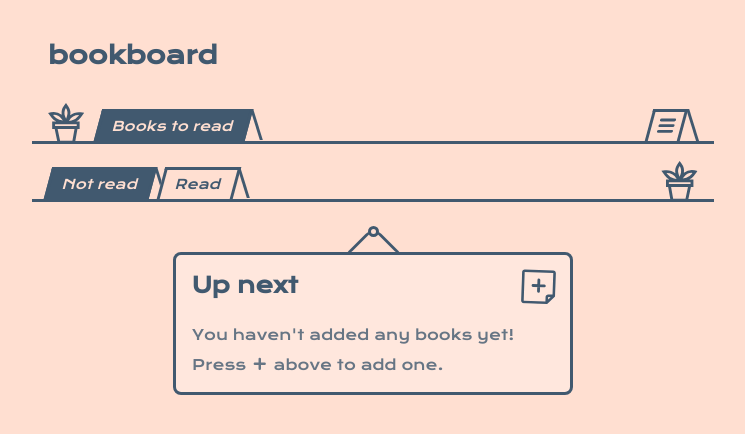
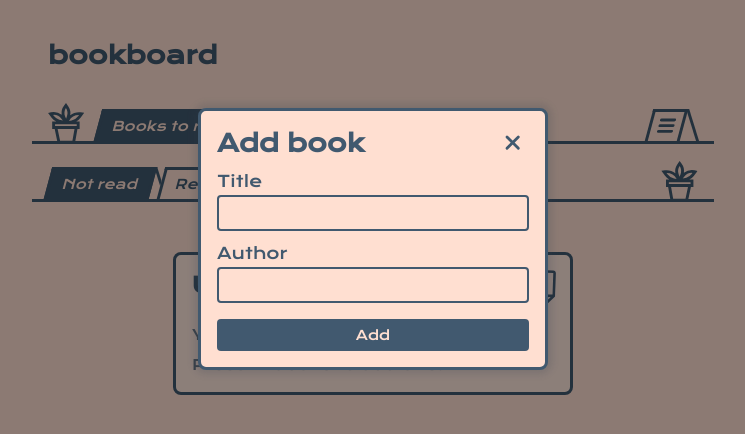
Before and after one commit to repercussive/bookboard, a Next.js app: page /home in a window 1280 px wide. Both pictures are taken after a click on the button 805 px from the left and 285 px from the top of the page. Shown: the top 434 px of the page, without its empty margins (267-1012 px from the left). Built offline with nearby package versions, Linux system fonts and the light colour scheme.

Commit message:
💄 add ui for entering book details

```diff
--- /dev/null
+++ b/components/icons/CrossIcon.tsx
@@ -0,0 +1,13 @@
+const CrossIcon = () => {
+  return (
+    <path
+      d="M18 6L6 18M6 6l12 12"
+      stroke="currentColor"
+      strokeWidth={3}
+      strokeLinecap="round"
+      strokeLinejoin="round"
+    />
+  )
+}
+
+export default CrossIcon
--- a/components/pages/home/AddBookButton.tsx
+++ b/components/pages/home/AddBookButton.tsx
@@ -1,13 +1,17 @@
 import { styled } from '@stitches/react'
 import { defaultPseudo } from '@/styles/utilStyles'
-import PlusIcon from '@/components/icons/PlusIcon'
+import * as Dialog from '@radix-ui/react-dialog'
+import AddBookDialog from '@/components/pages/home/AddBookDialog'
 import Flex from '@/components/modular/Flex'
 import Icon from '@/components/modular/Icon'
+import PlusIcon from '@/components/icons/PlusIcon'
 
 const AddBookButton = () => {
   return (
     <Flex center css={{ position: 'relative', zIndex: 1, transform: 'rotate(2deg)' }}>
       <StickyNote />
+      <Dialog.Root>
+        <AddBookDialog />
         <StyledButton aria-label="Add a book to this board">
           <Flex center as="span">
             <Icon
@@ -16,20 +20,19 @@ const AddBookButton = () => {
             />
           </Flex>
         </StyledButton>
+      </Dialog.Root>
     </Flex>
   )
 }
 
-const StyledButton = styled('button', {
+const StyledButton = styled(Dialog.Trigger, {
   padding: '0.35em',
   background: 'none',
-  transition: 'color 120ms',
-  cursor: 'pointer',
   '&::before': { // button background
     ...defaultPseudo,
     zIndex: -1,
     backgroundColor: '$board',
-    transition: 'background-color 120ms'
+    transition: 'background-color 100ms'
   },
   '&::after': { // covers sticky note flap
     ...defaultPseudo,
--- /dev/null
+++ b/components/pages/home/AddBookDialog.tsx
@@ -0,0 +1,109 @@
+import { styled } from '@/styles/stitches.config'
+import * as Dialog from '@radix-ui/react-dialog'
+import Flex from '@/components/modular/Flex'
+import Icon from '@/components/modular/Icon'
+import Spacer from '@/components/modular/Spacer'
+import CrossIcon from '@/components/icons/CrossIcon'
+
+const AddBookDialog = () => {
+  return (
+    <Dialog.Portal>
+      <Overlay>
+        <ContentWrapper>
+          <TitleSection />
+          <Spacer mb="$3" />
+          <InputSection />
+          <Spacer mb="$4" />
+          <AddButton>Add</AddButton>
+        </ContentWrapper>
+      </Overlay>
+    </Dialog.Portal>
+  )
+}
+
+const TitleSection = () => {
+  return (
+    <Flex align="center">
+      <Dialog.Title>Add book</Dialog.Title>
+      <Spacer ml="auto" />
+      <CloseButton>
+        <Icon icon={CrossIcon} />
+      </CloseButton>
+    </Flex>
+  )
+}
+
+const InputSection = () => {
+  return (
+    <>
+      <label>
+        Title
+        <Spacer mb="$1" />
+        <BookTitleInput />
+      </label>
+      <Spacer mb="$3" />
+      <label>
+        Author
+        <Spacer mb="$1" />
+        <BookTitleInput />
+      </label>
+    </>
+  )
+}
+
+const ContentWrapper = styled(Dialog.Content, {
+  display: 'flex',
+  flexDirection: 'column',
+  width: 'min(350px, calc(100vw - 1rem))',
+  p: '$4',
+  m: '$2',
+  bg: '$bg',
+  border: 'solid 3px $primary',
+  borderRadius: '8px',
+  boxShadow: 'var(--color-shadow) 0 0 8px 4px !important',
+  '& p': {
+    fontSize: '$body'
+  }
+})
+
+const Overlay = styled(Dialog.Overlay, {
+  bg: 'rgba(0, 0, 0, 0.45)',
+  zIndex: 1,
+  position: 'fixed',
+  inset: 0,
+  display: 'flex',
+  flexDirection: 'column',
+  alignItems: 'center',
+  paddingTop: '12.5vh',
+  overflowY: 'auto'
+})
+
+const BookTitleInput = styled('input', {
+  width: '100%',
+  border: 'solid 2px $primary',
+  borderRadius: '4px',
+  bg: 'none'
+})
+
+const AddButton = styled('button', {
+  bg: '$primary',
+  color: '$bg',
+  padding: '$2',
+  borderRadius: '4px',
+  '&:hover': {
+    bg: '$primaryDark',
+  }
+})
+
+const CloseButton = styled(Dialog.Close, {
+  display: 'grid',
+  placeItems: 'center',
+  width: '2rem',
+  height: '2rem',
+  bg: 'none',
+  '&:hover': {
+    color: '$primaryDark'
+  }
+})
+
+export default AddBookDialog
--- a/components/pages/home/ShelfButton.tsx
+++ b/components/pages/home/ShelfButton.tsx
@@ -43,7 +43,6 @@ const StyledButton = styled('button', {
   borderBottom: 'none',
   borderColor: '$primary',
   transform: 'skewX(-15deg)',
-  transition: 'background-color 120ms, color 120ms',
   wordBreak: 'break-word',
   overflowWrap: 'break-word',
   '&::after': {
@@ -65,11 +64,13 @@ const StyledButton = styled('button', {
     },
     hoverable: {
       true: {
-        cursor: 'pointer',
         '&:hover': {
           color: '$bg',
           bg: '$buttonHighlight'
         },
+      },
+      false: {
+        cursor: 'default'
       }
     }
   },
--- a/package.json
+++ b/package.json
@@ -9,6 +9,7 @@
   },
   "dependencies": {
     "@radix-ui/react-accessible-icon": "^0.1.3",
+    "@radix-ui/react-dialog": "^0.1.5",
     "@stitches/react": "^1.2.6",
     "lodash": "^4.17.21",
     "next": "12.0.7",
--- a/styles/globals.scss
+++ b/styles/globals.scss
@@ -14,8 +14,23 @@ $color-bg: #ffdfd1;
 :root {
   --color-bg: #{$color-bg};
   --color-primary: #{$color-primary};
+  --color-primary-dark: #{color.scale(
+      $color-primary,
+      $lightness: -40%,
+      $saturation: -25%
+    )};
+  --color-shadow: #{color.scale(
+      $color-primary,
+      $lightness: -30%,
+      $saturation: -25%,
+      $alpha: -80%
+    )};
   --color-board: #{color.scale($color-bg, $lightness: 25%)};
-  --color-button-highlight: #{color.scale($color-primary, $lightness: 30%, $saturation: -70%)};
+  --color-button-highlight: #{color.scale(
+      $color-primary,
+      $lightness: 30%,
+      $saturation: -70%
+    )};
   --color-focus-highlight: #{color.scale($color-bg, $lightness: 40%)};
   --color-selection: #{color.scale($color-primary, $alpha: -70%)};
   --padding-page: 1rem;
@@ -58,6 +73,8 @@ button {
   font-family: inherit;
   color: inherit;
   user-select: none;
+  cursor: pointer;
+  transition: background-color 100ms, color 100ms;
 }
 
 h1,
@@ -70,6 +87,16 @@ h6 {
   cursor: default;
 }
 
+input {
+  font-family: inherit;
+  color: var(--color-primary);
+  padding: 0.5rem;
+  &:focus {
+    outline: none;
+    box-shadow: none;
+  }
+}
+
 * {
   box-sizing: border-box;
   margin: 0;
--- a/styles/stitches.config.ts
+++ b/styles/stitches.config.ts
@@ -8,6 +8,7 @@ export const { styled, css, theme } = createStitches({
     colors: {
       bg: 'var(--color-bg)',
       primary: 'var(--color-primary)',
+      primaryDark: 'var(--color-primary-dark)',
       board: 'var(--color-board)',
       buttonHighlight: 'var(--color-button-highlight)'
     },
```
Also changed, not shown: 1 other file (tests, documents, lock files or other folders). Lines whose indentation alone changed are shown as unchanged.
